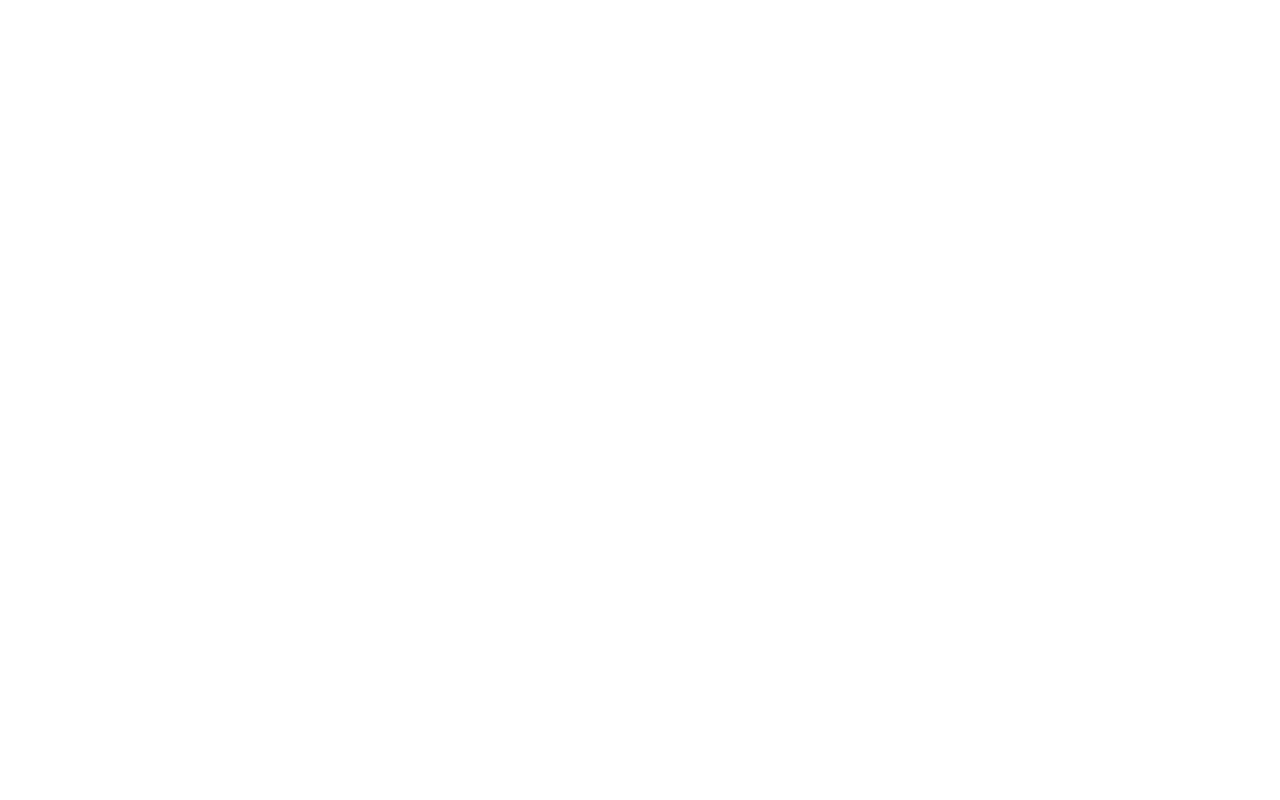
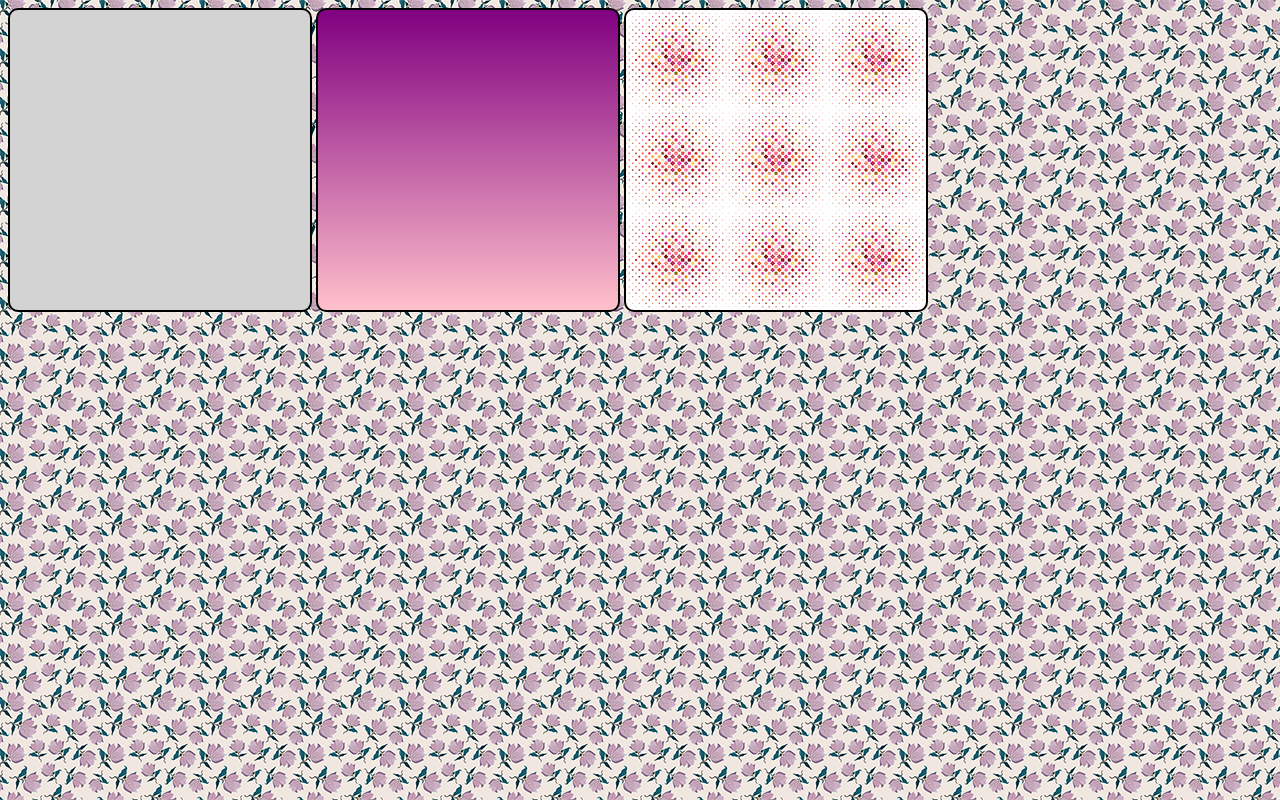
Before and after one commit to alannunesz/html-css, a plain HTML site: page exercicios/ex022/index.html in a window 1280 px wide. Drawn offline with Linux system fonts and the light colour scheme.

Commit message:
Aprendi sobre imagem de fundo

```diff
--- a/exercicios/ex022/index.html
+++ b/exercicios/ex022/index.html
@@ -3,9 +3,47 @@
 <head>
     <meta charset="UTF-8">
     <meta name="viewport" content="width=device-width, initial-scale=1.0">
-    <title>back-ground</title>
+    <title>Imagens de fundo</title>
+
+    <style>
+        body{
+            background-image: url(imagens/pattern003.png);
+        }
+
+        div.quadrado {
+            display: inline-block;
+            border: 2px solid black;
+            border-radius: 10px;
+            background-color: lightgray;
+            width: 300px;
+            height: 300px;
+
+        }
+
+        #qi {
+            background-color: skyblue;
+        }
+
+        #q2 {
+            background-image: linear-gradient(to top, pink, purple);
+        }
+
+        #q3 {
+            background-image: url(imagens/pattern002.png);
+        }
+    </style>
 </head>
 <body>
-    <h1></h1>
+   <div class="quadrado" id="q1">
+
+   </div>
+
+   <div class="quadrado" id="q2">
+
+   </div>
+
+   <div class="quadrado" id="q3">
+
+   </div>
 </body>
 </html>
```
